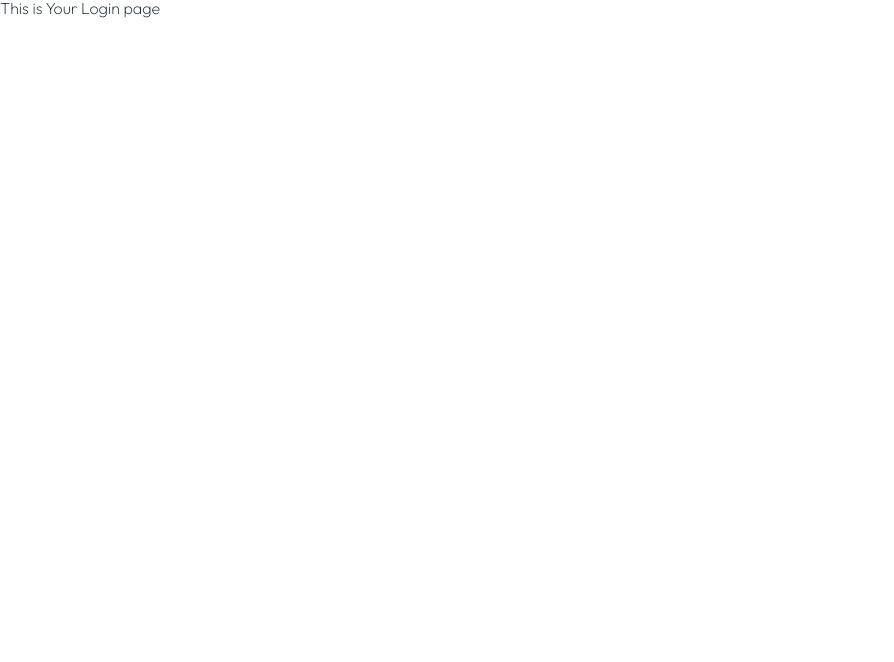
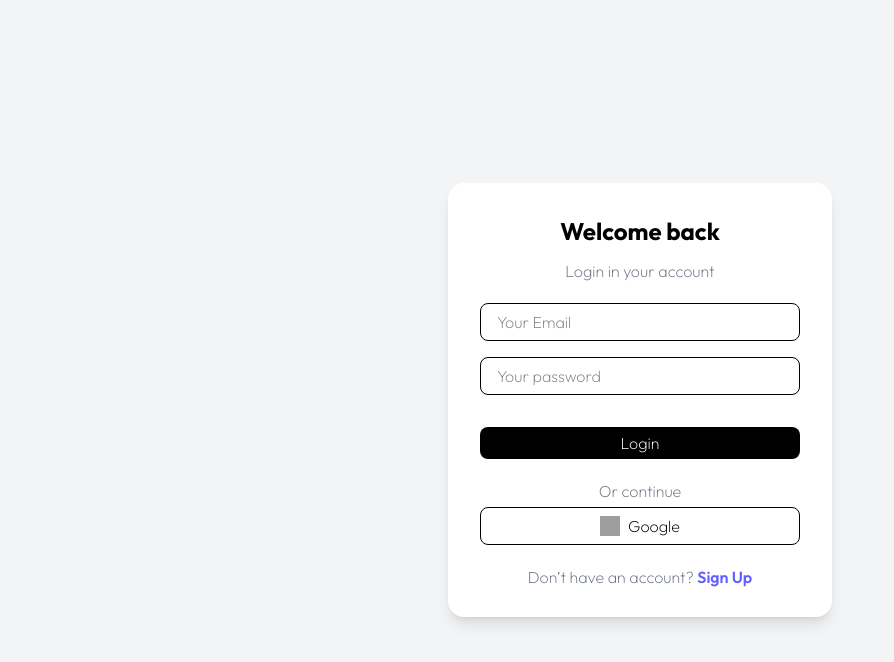
Before and after one commit to atifkhanfall2024/Ai-Powered-LMS-Website-Frontend, a React (Vite) app: page /login in a window 1280 px wide. Shown: the top 662 px of the page, without its empty margins (0-894 px from the left). Built offline with nearby package versions, Linux system fonts and the light colour scheme; grey boxes are pictures that could not be loaded.

Commit message:
Login Done

```diff
--- a/src/components/Login.jsx
+++ b/src/components/Login.jsx
@@ -1,9 +1,80 @@
+import axios from "axios";
+import { useState } from "react";
+import { BaseUrl } from "../utils/constant";
+
 const Login = ()=>{
-    return(
-        <div>
-            <h1 className="text-gray-800">This is Your Login page</h1>
+
+       const [Email , setEmail] = useState("")
+        const [password , setpassword] = useState("")
+        const [Error , setError] = useState("")
+
+        const HandleLogin = async(e)=>{
+
+            try{
+                       e.preventDefault()
+
+        const res = await axios.post(BaseUrl+'/login' , {
+            email:Email ,
+            password
+        } , {withCredentials:true})
+        console.log(res.data);
+            }catch(err){
+            setError(err?.response?.data || err.message)
+        console.log(err?.response?.data || err.message);
+            }
+        }
+
+ return (
+    <div className="flex justify-center items-center min-h-screen bg-gray-100">
+      <div className="bg-white p-8 rounded-2xl shadow-lg w-96">
+        <h2 className="text-2xl font-bold text-center mb-4">Welcome back</h2>
+        <p className="text-gray-500 text-center mb-6">Login in your account</p>
+
+        <form className="space-y-4">
+          <input
+            type="email"
+            placeholder="Your Email"
+            value={Email}
+            onChange={(e)=>setEmail(e.target.value)}
+            className="w-full px-4 py-2 border rounded-lg focus:outline-none focus:ring-2 focus:ring-indigo-400"
+          />
+
+          <input
+            type="password"
+            placeholder="Your password"
+            value={password}
+            onChange={(e)=>setpassword(e.target.value)}
+            className="w-full px-4 py-2 border rounded-lg focus:outline-none focus:ring-2 focus:ring-indigo-400"
+          />
+           <p className="text-red-500">{Error}</p>
+          <button
+            type="submit"
+            className="w-full bg-black text-white py-2 rounded-lg hover:bg-gray-800 transition" onClick={HandleLogin}
+          >
+            Login
+          </button>
+        </form>
+
+        <div className="mt-6 text-center">
+          <p className="text-gray-500">Or continue</p>
+          <button className="w-full mt-2 border py-2 rounded-lg flex items-center justify-center gap-2 hover:bg-gray-50 transition">
+            <img
+              src="https://www.svgrepo.com/show/355037/google.svg"
+              alt="Google"
+              className="w-5 h-5"
+            />
+            Google
+          </button>
         </div>
-    )
+          <p className="mt-6 text-center text-gray-500">
+          Don’t have an account?{" "}
+          <a href="/signup" className="text-indigo-500 font-semibold">
+            Sign Up
+          </a>
+        </p>
+      </div>
+    </div>
+  );
 }
 
 export default Login
```
